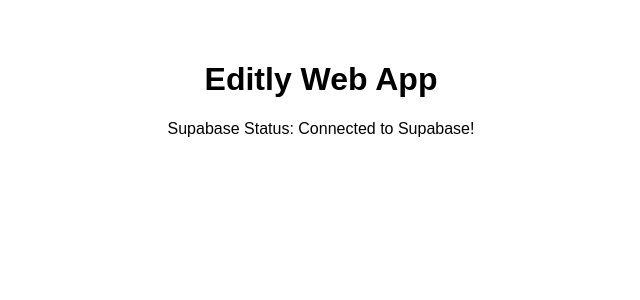
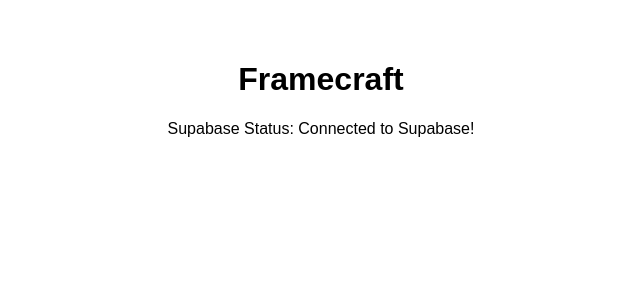
Before and after one commit to Muzammilshk-hue/Framecraft-stage1, a React (Vite) app: page / in a window 1280 px wide. Shown: the top 300 px of the page, without its empty margins (319-959 px from the left). Built offline with nearby package versions, Linux system fonts and the light colour scheme; no server answers; the HTML template or start-up script is replaced by a standard one.

Commit message:
Update App.jsx

```diff
--- a/src/App.jsx
+++ b/src/App.jsx
@@ -18,7 +18,7 @@
 
   return (
     <div style={{ fontFamily: 'sans-serif', padding: '2rem', textAlign: 'center' }}>
-      <h1>Editly Web App</h1>
+      <h1>Framecraft</h1>
       <p>Supabase Status: {status}</p>
     </div>
   );
```
